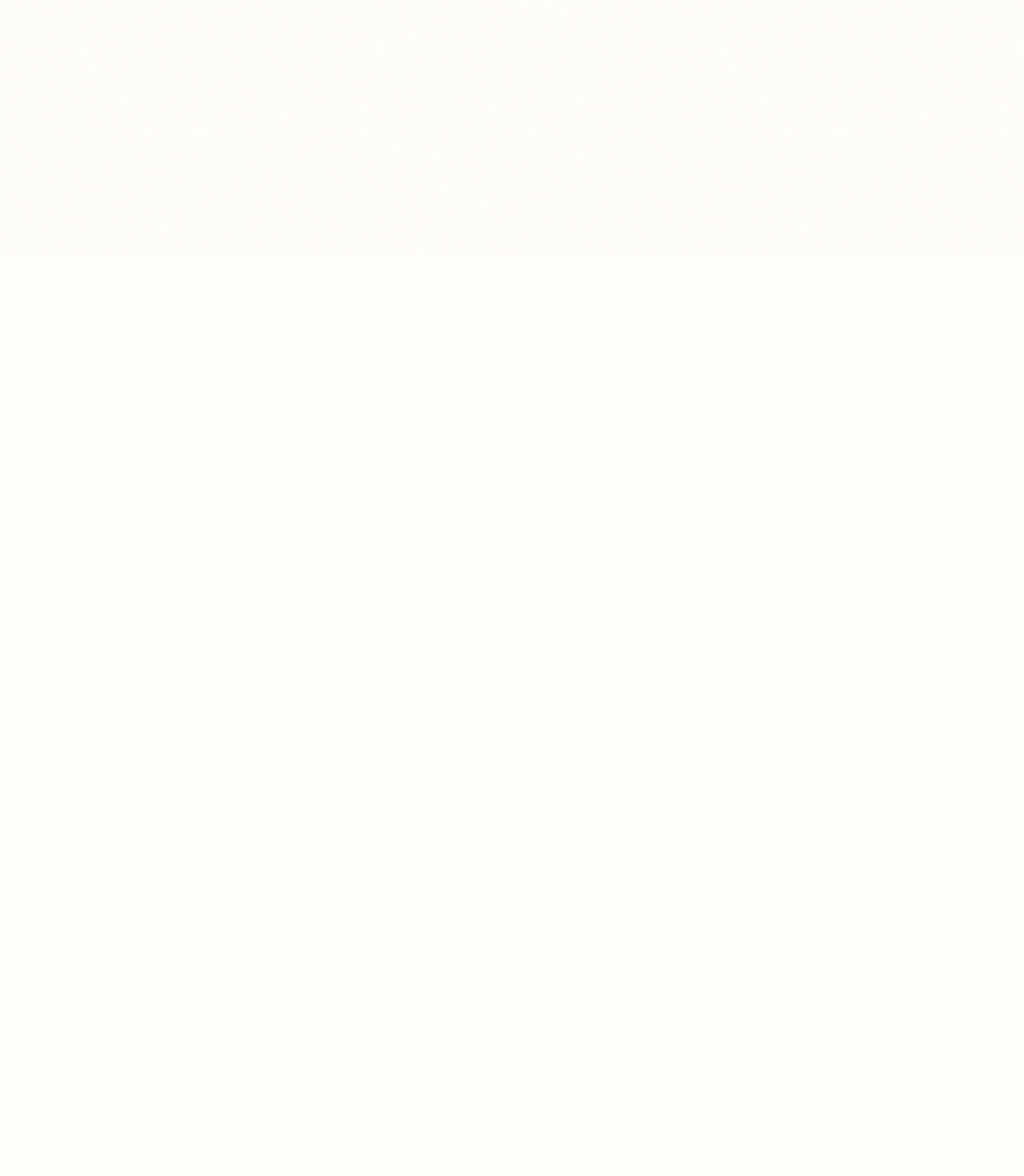
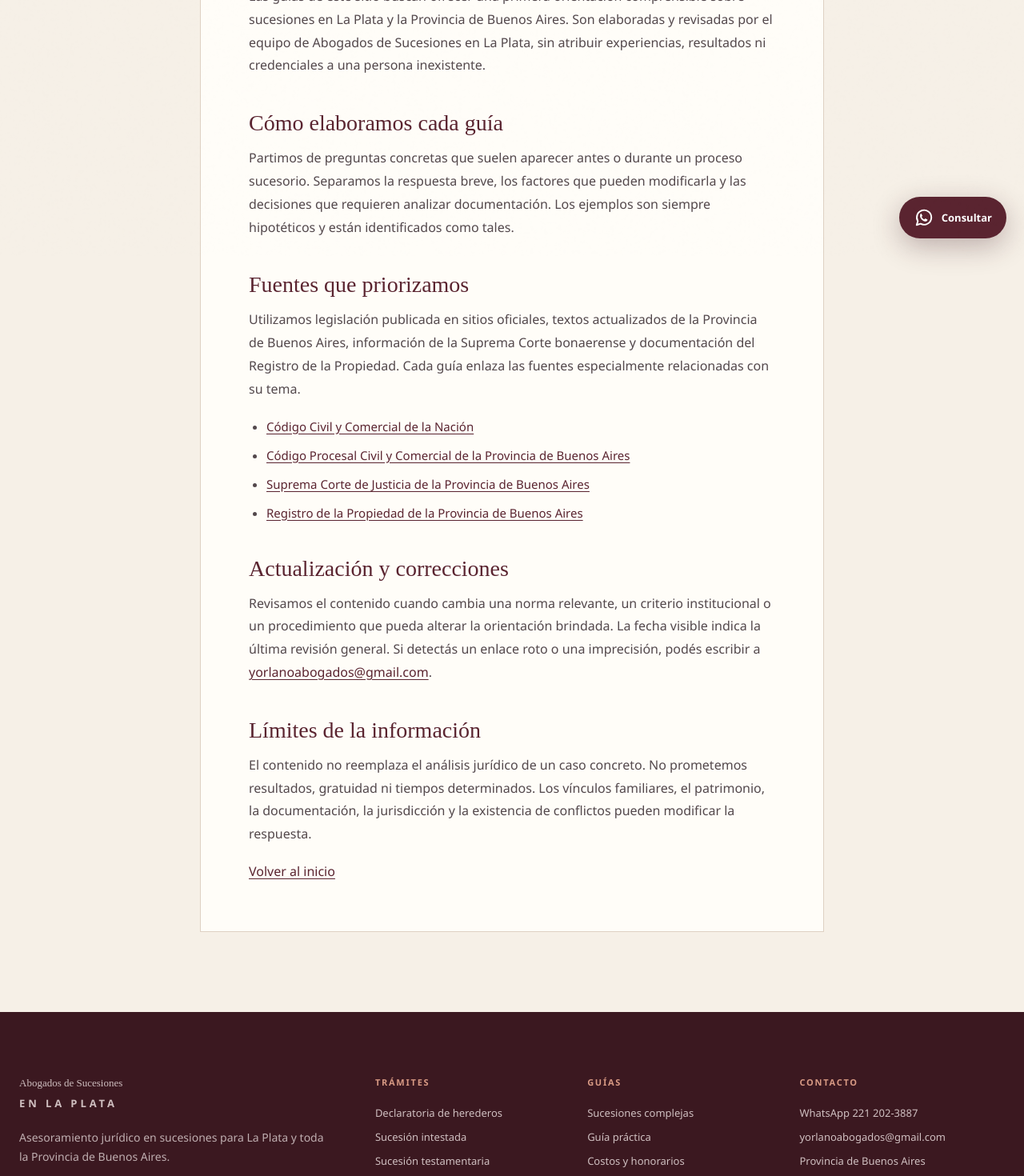
Before and after one commit to facuyorlano/sucesioneslaplata, a Next.js app: page /criterios-editoriales in a window 1280 px wide. Before the commit this address had no page. Shown: the part 480-1950 px from the top of the page at 80% size. Before the commit the page ends 800 px from the top, so only its background shows below. Built offline with nearby package versions, Linux system fonts and the light colour scheme.

Commit message:
Agrega criterios editoriales

```diff
--- /dev/null
+++ b/app/criterios-editoriales/page.tsx
@@ -0,0 +1,100 @@
+import type { Metadata } from "next";
+import Link from "next/link";
+import { SiteFooter } from "@/components/site-footer";
+import { SiteHeader } from "@/components/site-header";
+import { WhatsAppFloat } from "@/components/whatsapp-float";
+import { SITE } from "@/lib/site";
+
+export const metadata: Metadata = {
+  title: "Criterios editoriales y fuentes jurídicas",
+  description:
+    "Cómo elaboramos, revisamos y actualizamos las guías sobre sucesiones en La Plata y la Provincia de Buenos Aires.",
+  alternates: { canonical: "/criterios-editoriales" },
+};
+
+const jsonLd = {
+  "@context": "https://schema.org",
+  "@type": "WebPage",
+  name: "Criterios editoriales y fuentes jurídicas",
+  url: `${SITE.url}/criterios-editoriales`,
+  description:
+    "Metodología de elaboración y actualización del contenido jurídico publicado por Abogados de Sucesiones en La Plata.",
+  inLanguage: "es-AR",
+  dateModified: SITE.updated,
+  reviewedBy: {
+    "@type": "Organization",
+    name: SITE.name,
+    url: SITE.url,
+  },
+  isPartOf: {
+    "@type": "WebSite",
+    name: SITE.name,
+    url: SITE.url,
+  },
+};
+
+export default function EditorialCriteriaPage() {
+  return (
+    <>
+      <script type="application/ld+json" dangerouslySetInnerHTML={{ __html: JSON.stringify(jsonLd) }} />
+      <SiteHeader />
+      <main className="legal-page editorial-page">
+        <article>
+          <p className="eyebrow">Transparencia del contenido</p>
+          <h1>Criterios editoriales</h1>
+          <p className="updated">Última revisión: 28 de julio de 2026</p>
+
+          <p>
+            Las guías de este sitio buscan ofrecer una primera orientación comprensible sobre sucesiones en La Plata y la Provincia de Buenos Aires. Son elaboradas y revisadas por el equipo de Abogados de Sucesiones en La Plata, sin atribuir experiencias, resultados ni credenciales a una persona inexistente.
+          </p>
+
+          <h2>Cómo elaboramos cada guía</h2>
+          <p>
+            Partimos de preguntas concretas que suelen aparecer antes o durante un proceso sucesorio. Separamos la respuesta breve, los factores que pueden modificarla y las decisiones que requieren analizar documentación. Los ejemplos son siempre hipotéticos y están identificados como tales.
+          </p>
+
+          <h2>Fuentes que priorizamos</h2>
+          <p>
+            Utilizamos legislación publicada en sitios oficiales, textos actualizados de la Provincia de Buenos Aires, información de la Suprema Corte bonaerense y documentación del Registro de la Propiedad. Cada guía enlaza las fuentes especialmente relacionadas con su tema.
+          </p>
+          <ul className="editorial-links">
+            <li>
+              <a href="https://www.argentina.gob.ar/normativa/nacional/235975/texto" target="_blank" rel="noreferrer">
+                Código Civil y Comercial de la Nación
+              </a>
+            </li>
+            <li>
+              <a href="https://normas.gba.gob.ar/documentos/VrQlgSOB.html" target="_blank" rel="noreferrer">
+                Código Procesal Civil y Comercial de la Provincia de Buenos Aires
+              </a>
+            </li>
+            <li>
+              <a href="https://www.scba.gov.ar/" target="_blank" rel="noreferrer">
+                Suprema Corte de Justicia de la Provincia de Buenos Aires
+              </a>
+            </li>
+            <li>
+              <a href="https://www.rpba.gov.ar/" target="_blank" rel="noreferrer">
+                Registro de la Propiedad de la Provincia de Buenos Aires
+              </a>
+            </li>
+          </ul>
+
+          <h2>Actualización y correcciones</h2>
+          <p>
+            Revisamos el contenido cuando cambia una norma relevante, un criterio institucional o un procedimiento que pueda alterar la orientación brindada. La fecha visible indica la última revisión general. Si detectás un enlace roto o una imprecisión, podés escribir a <a href={`mailto:${SITE.email}`}>{SITE.email}</a>.
+          </p>
+
+          <h2>Límites de la información</h2>
+          <p>
+            El contenido no reemplaza el análisis jurídico de un caso concreto. No prometemos resultados, gratuidad ni tiempos determinados. Los vínculos familiares, el patrimonio, la documentación, la jurisdicción y la existencia de conflictos pueden modificar la respuesta.
+          </p>
+
+          <p className="editorial-back"><Link href="/">Volver al inicio</Link></p>
+        </article>
+      </main>
+      <SiteFooter />
+      <WhatsAppFloat />
+    </>
+  );
+}
```
